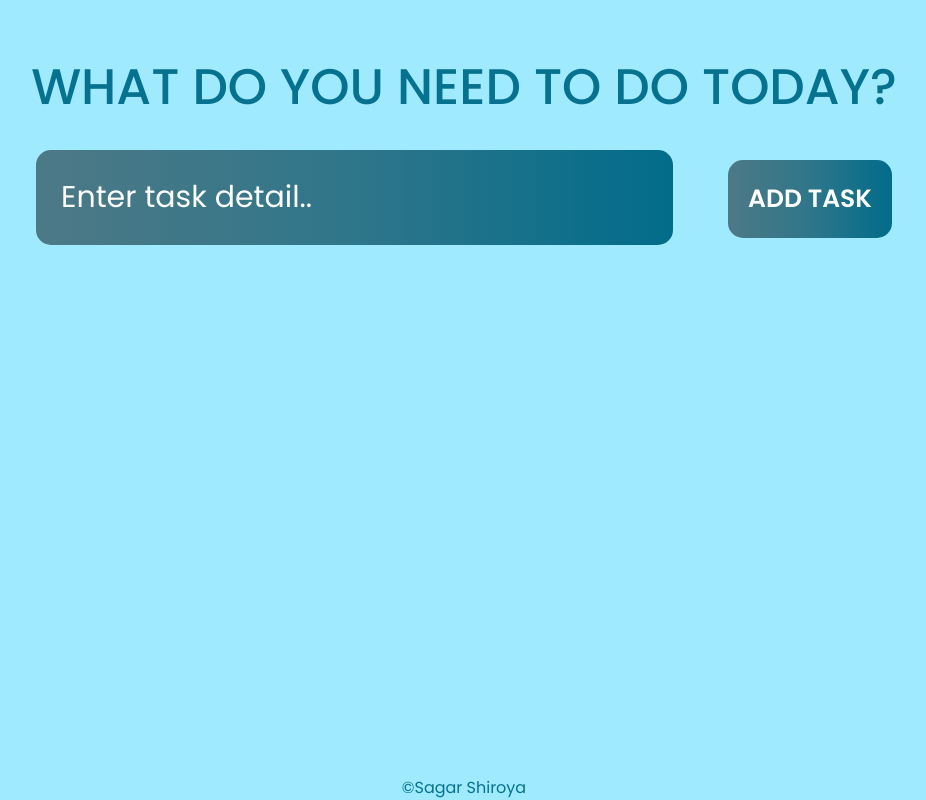
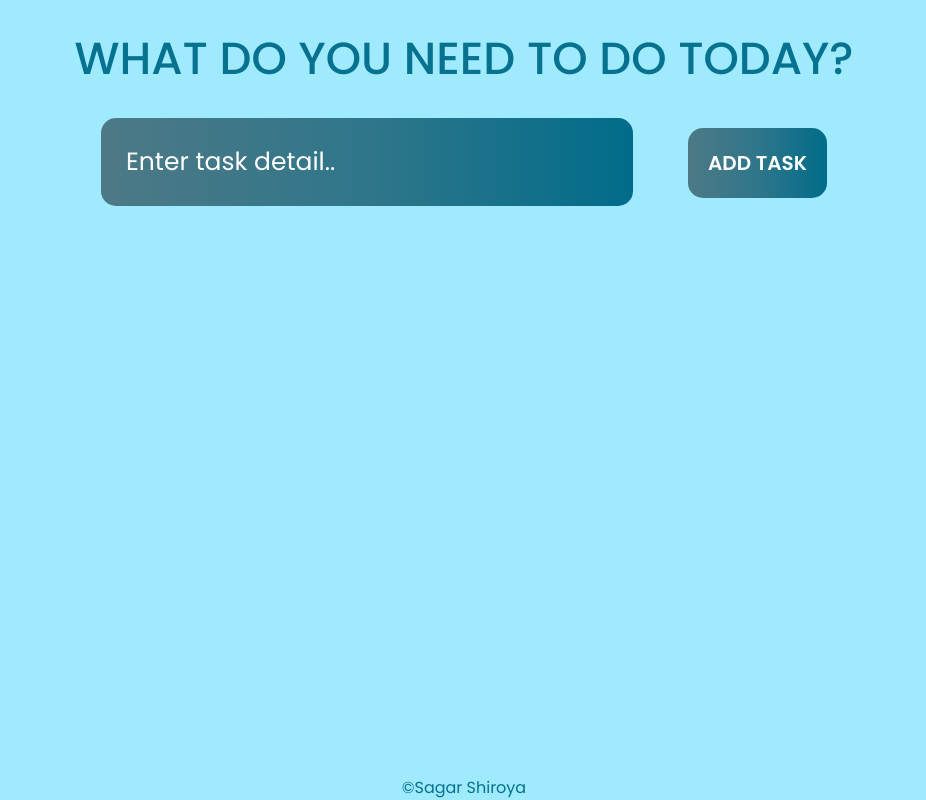
Before and after one commit to sagar-shiroya/react-todo-app, a React (Create React App) app: page / in a window 1280 px wide. Shown: the whole page, without its empty margins (176-1102 px from the left). Built offline with nearby package versions, Linux system fonts and the light colour scheme.

Commit message:
Changes for styling update

```diff
--- a/src/App.css
+++ b/src/App.css
@@ -15,8 +15,8 @@
 }
 
 .App h1{
-  margin: 50px 0 25px 0;
-  font-size: 50px;
+  margin: 25px 0 25px 0;
+  font-size: 45px;
   font-weight: 500;
   color: #067290;
   text-transform: uppercase;
@@ -33,7 +33,7 @@ input:focus{
 
 .addTask input {
   padding: 25px;
-  font-size: 30px;
+  font-size: 25px;
   border-radius: 15px;
   color: #fff;
   background: linear-gradient(to right, #4d7986, #2f768a,#016c8a);
@@ -47,7 +47,7 @@ input:focus{
 .addTask button{
   margin-left: 55px;
   padding: 20px;
-  font-size: 25px;
+  font-size: 20px;
   border-radius: 15px;
   background: linear-gradient(to right, #4d7986, #2f768a,#016c8a);
   color: #fff;
@@ -74,7 +74,7 @@ input:focus{
 }
 
 .task h2{
-  font-size: 35px;
+  font-size: 25px;
   font-weight: 400;
   background: linear-gradient(to right, #4d7986, #2f768a,#016c8a);
   padding: 10px 25px;
```
